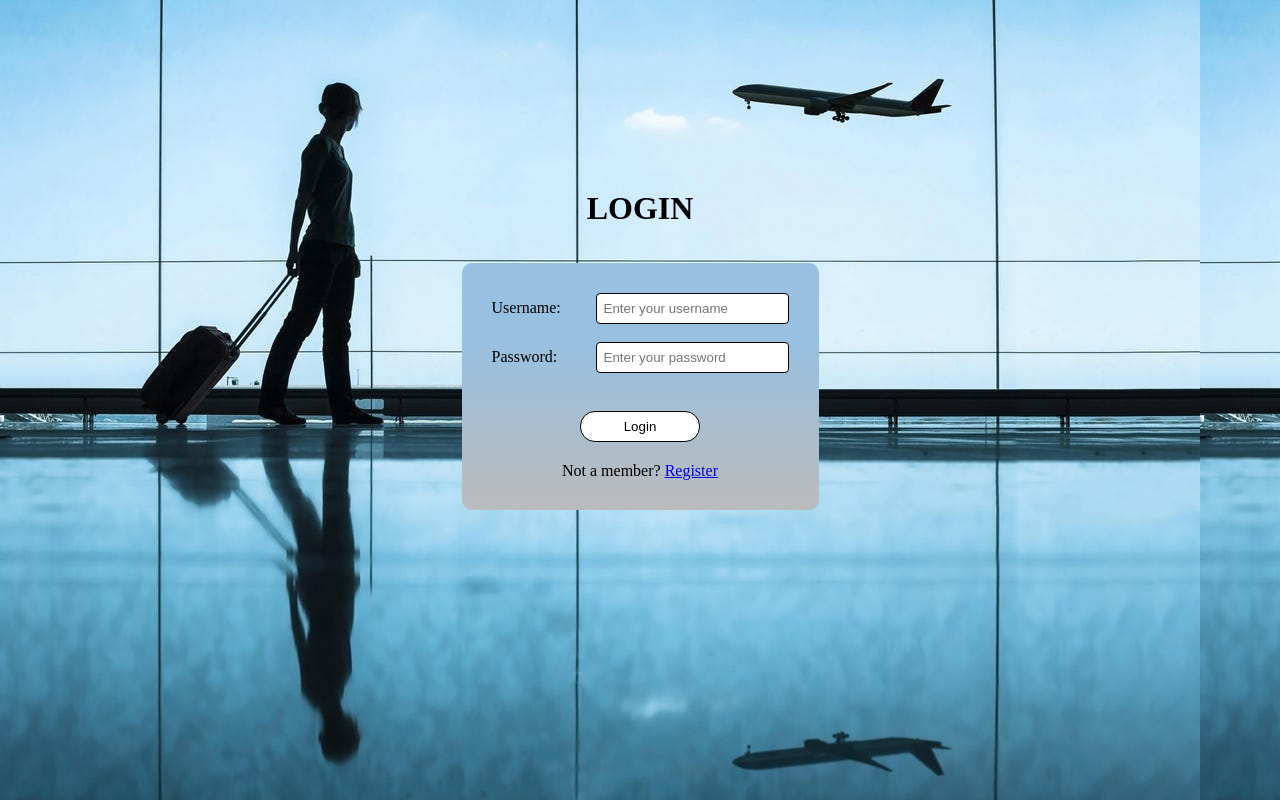
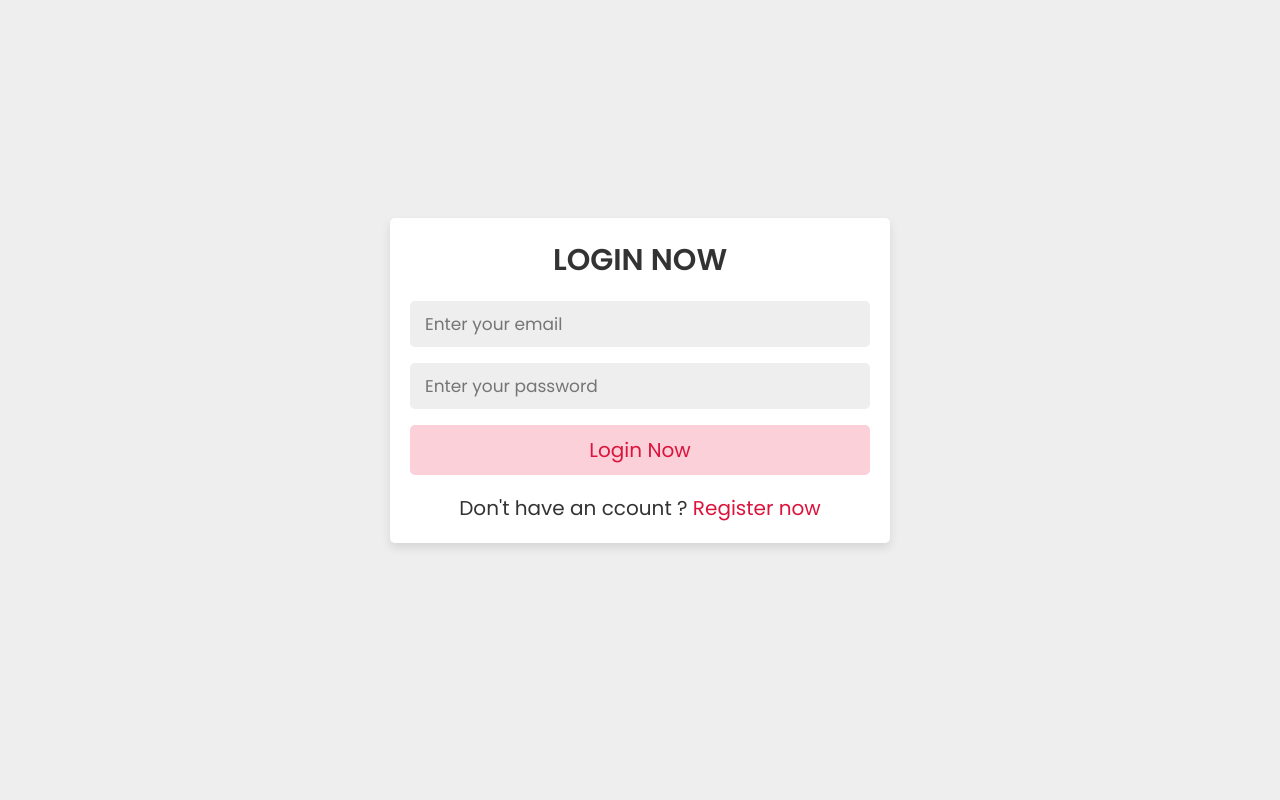
Before and after one commit to zeyn13/travelwebsite, a PHP site: page /login.php in a window 1280 px wide. Run offline with PHP 8.4, Linux system fonts and the light colour scheme.

Commit message:
register whit php

```diff
--- a/login.css
+++ /dev/null
@@ -1,45 +0,0 @@
-* {
-  margin: 0px;
-  padding: 0px;
-}
-body {
-  background-image: url("../travelwebsite/img/0.jpg");
-  text-align: center;
-  padding: 180px;
-  margin: 10px auto;
-}
-
-label {
-  display: inline-block;
-  width: 100px;
-  text-align: left;
-  margin-bottom: 25px;
-}
-
-input {
-  padding: 7px;
-  border-radius: 4px;
-  border: 1px solid;
-}
-
-.buton {
-  color: black;
-  background-color: white;
-  display: inline-block;
-  margin: 20px auto;
-  width: 120px;
-  border-radius: 15px;
-}
-
-.buton:hover {
-  cursor: pointer;
-  color: aquamarine;
-}
-
-form {
-  background-image: linear-gradient(0deg, rgb(187, 187, 187) 0%, #97c0e1 70%);
-  border-radius: 10px;
-  padding: 30px;
-  display: inline-block;
-  margin: auto;
-}
--- a/login.php
+++ b/login.php
@@ -4,31 +4,33 @@
     <meta charset="UTF-8" />
     <meta http-equiv="X-UA-Compatible" content="IE=edge" />
     <meta name="viewport" content="width=device-width, initial-scale=1.0" />
-    <title>Login Page</title>
-    <link rel="stylesheet" href="login.css" />
+    <title>Login Form</title>
+    <link rel="stylesheet" href="loginstyle.css" />
   </head>
   <body>
-    <h1>LOGIN</h1>
-    <br /><br />
-
-    <form action="#" method="post">
-      <div>
-        <label for="username">Username:</label>
-        <input type="text" name="username" placeholder="Enter your username" />
-      </div>
-
-      <label for="password">Password:</label>
+    <div class="form-container">
+      <form action="" method="post">
+        <h3>Login now</h3>
+        <input
+          type="email"
+          name="email"
+          required
+          placeholder="Enter your email"
+        />
         <input
           type="password"
           name="password"
+          required
           placeholder="Enter your password"
         />
-      <div>
-        <input type="submit" value="Login" class="buton" />
-        <div class="signup-link">
-          Not a member? <a href="register.php">Register</a>
+        <input
+          type="submit"
+          name="submit"
+          value="Login now"
+          class="form-btn"
+        />
+        <p>Don't have an ccount ? <a href="register.php">Register now</a></p>
+      </form>
     </div>
-      </div>
-    </form>
   </body>
 </html>
--- /dev/null
+++ b/loginstyle.css
@@ -0,0 +1,136 @@
+@import url("https://fonts.googleapis.com/css2?family=Poppins:wght@100;200;300;400;500;600&display=swap");
+
+* {
+  font-family: "Poppins", sans-serif;
+  margin: 0;
+  padding: 0;
+  box-sizing: border-box;
+  outline: none;
+  border: none;
+  text-decoration: none;
+}
+
+.container {
+  min-height: 100vh;
+  display: flex;
+  align-items: center;
+  justify-content: center;
+  padding: 20px;
+  padding-bottom: 60px;
+}
+
+.container .content {
+  text-align: center;
+}
+
+.container .content h3 {
+  font-size: 30px;
+  color: #333;
+}
+
+.container .content h3 span {
+  background: crimson;
+  color: #fff;
+  border-radius: 5px;
+  padding: 0 15px;
+}
+
+.container .content h1 {
+  font-size: 50px;
+  color: #333;
+}
+
+.container .content h1 span {
+  color: crimson;
+}
+
+.container .content p {
+  font-size: 25px;
+  margin-bottom: 20px;
+}
+
+.container .content .btn {
+  display: inline-block;
+  padding: 10px 30px;
+  font-size: 20px;
+  background-color: #333;
+  color: #fff;
+  margin: 0 5px;
+  text-transform: capitalize;
+}
+
+.container .content .btn:hover {
+  background: crimson;
+}
+
+.form-container {
+  min-height: 100vh;
+  display: flex;
+  align-items: center;
+  justify-content: center;
+  padding: 20px;
+  padding-bottom: 60px;
+  background: #eee;
+}
+
+.form-container form {
+  padding: 20px;
+  border-radius: 5px;
+  box-shadow: 0 5px 10px rgba(0, 0, 0, 0.1);
+  background: #fff;
+  text-align: center;
+  width: 500px;
+}
+
+.form-container form h3 {
+  font-size: 30px;
+  text-transform: uppercase;
+  margin-bottom: 10px;
+  color: #333;
+}
+
+.form-container form input,
+.form-container form select {
+  width: 100%;
+  padding: 10px 15px;
+  font-size: 17px;
+  margin: 8px 0;
+  background: #eee;
+  border-radius: 5px;
+}
+
+.form-container form select option {
+  background: #fff;
+}
+
+.form-container form .form-btn {
+  background: #fbd0d9;
+  color: crimson;
+  text-transform: capitalize;
+  font-size: 20px;
+  cursor: pointer;
+}
+
+.form-container form .form-btn:hover {
+  background: crimson;
+  color: #fff;
+}
+
+.form-container form p {
+  margin-top: 10px;
+  font-size: 20px;
+  color: #333;
+}
+
+.form-container form p a {
+  color: crimson;
+}
+
+.form-container form .error-msg {
+  margin: 10px 0;
+  display: block;
+  background: crimson;
+  color: #fff;
+  border-radius: 5px;
+  font-size: 20px;
+}
```
Also changed, not shown: admin.php (+13 -13 lines), php.css (deleted, +0 -64 lines), register.css (deleted, +0 -109 lines), register.php (+70 -113 lines), user.php (+10 -19 lines). Lines whose indentation alone changed are shown as unchanged.
